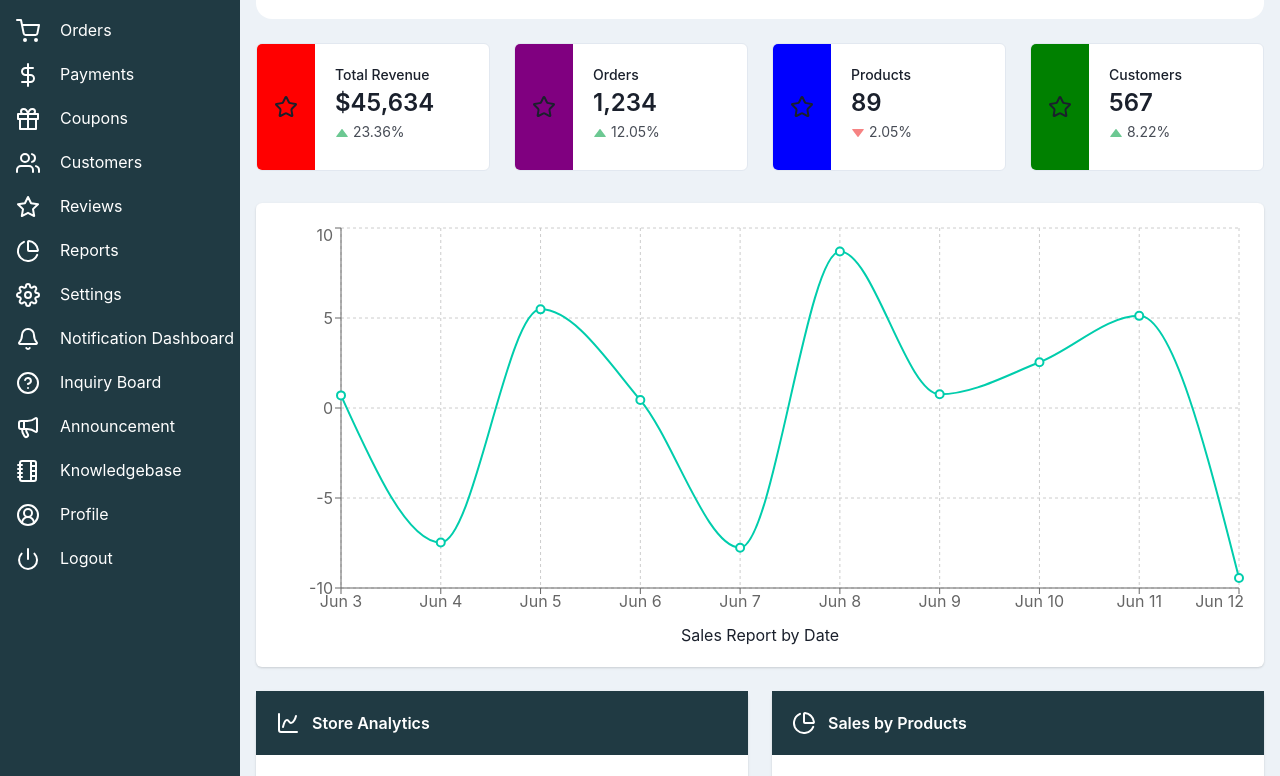
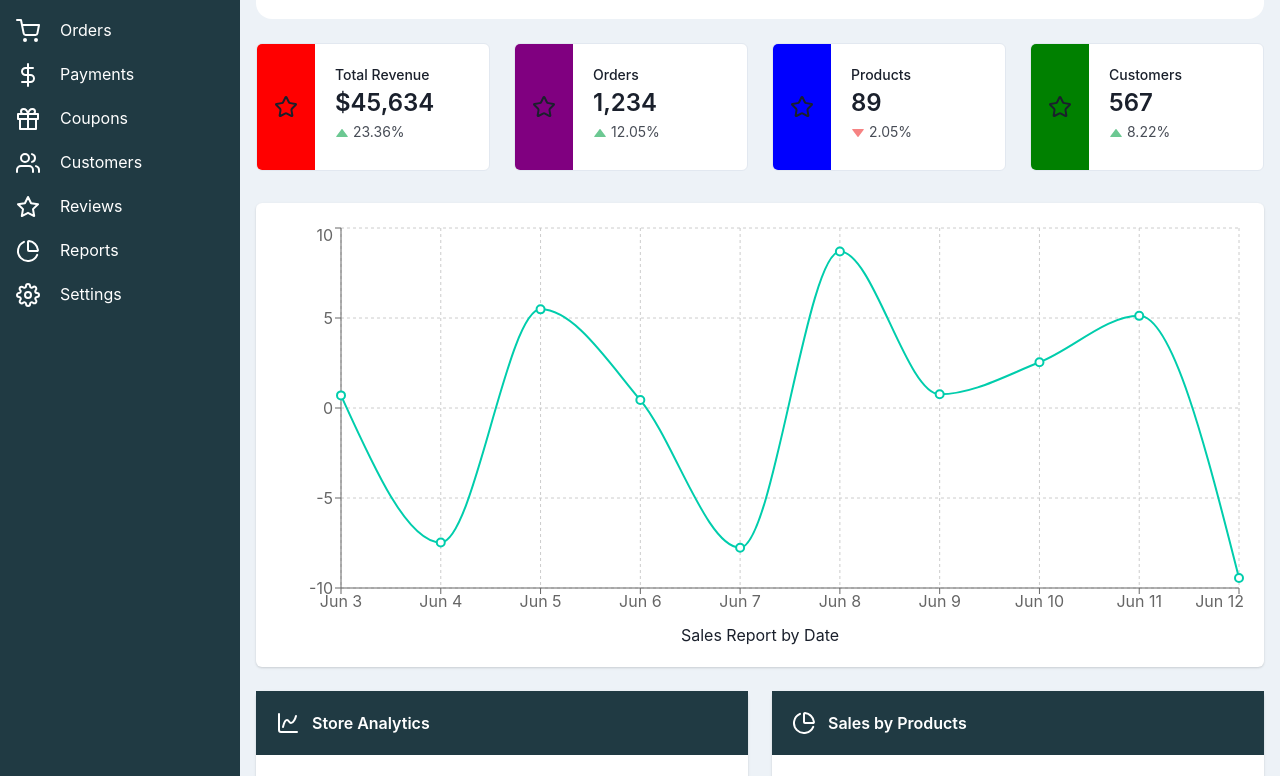
Before and after one commit to muritador5050/Multi-vendor-E-commerce-Platform, a React (Vite) app in the folder client/: page /store-manager in a window 1280 px wide. Shown: the part 557-1333 px from the top of the page. Built offline with nearby package versions, Linux system fonts and the light colour scheme.

Commit message:
done for the day

```diff
--- a/client/src/components/StoreSettings/GeneralSetting.tsx
+++ b/client/src/components/StoreSettings/GeneralSetting.tsx
@@ -198,7 +198,7 @@ export default function GeneralSetting() {
         {checkBoxField.map((box, idx) => (
           <Flex key={idx} alignItems='center' mb={2}>
             {/* Fixed-width label box */}
-            <Box w={{ base: '60%', md: '39%' }}>
+            <Box w='39%'>
               <Text {...labelStyles}>{box.label}</Text>
             </Box>
             <Checkbox size='lg' value={box.value} />
--- a/client/src/components/StoreSettings/StorePolicies.tsx
+++ b/client/src/components/StoreSettings/StorePolicies.tsx
@@ -23,7 +23,6 @@ export default function StorePolicies() {
       <Text fontSize='2xl' color='teal.700'>
         Policies Setting
       </Text>
-
       <FormControl
         display={{ base: 'block', md: 'flex' }}
         alignItems={{ md: 'center' }}
--- a/client/src/components/sidebar/linkItems.ts
+++ b/client/src/components/sidebar/linkItems.ts
@@ -10,15 +10,7 @@ import {
   FiStar,
   FiSettings,
 } from 'react-icons/fi';
-import {
-  Power,
-  ChartPie,
-  Bell,
-  CircleHelp,
-  Megaphone,
-  NotebookTabs,
-  CircleUserRound,
-} from 'lucide-react';
+import { ChartPie } from 'lucide-react';
 
 export const LinkItems = [
   { name: 'Home', icon: FiHome, path: '/store-manager' },
@@ -32,21 +24,4 @@ export const LinkItems = [
   { name: 'Reviews', icon: FiStar, path: '/store-manager/review' },
   { name: 'Reports', icon: ChartPie, path: '/store-manager/reports' },
   { name: 'Settings', icon: FiSettings, path: '/store-manager/settings' },
-
-  //special
-
-  {
-    name: 'Notification Dashboard',
-    icon: Bell,
-    path: '/store-manager/messages',
-  },
-  { name: 'Inquiry Board', icon: CircleHelp, path: '/store-manager/enquiry' },
-  { name: 'Announcement', icon: Megaphone, path: '/store-manager/notices' },
-  {
-    name: 'Knowledgebase',
-    icon: NotebookTabs,
-    path: '/store-manager/knowledgebase',
-  },
-  { name: 'Profile', icon: CircleUserRound, path: '/store-manager/profile' },
-  { name: 'Logout', icon: Power, path: '' },
 ];
```
